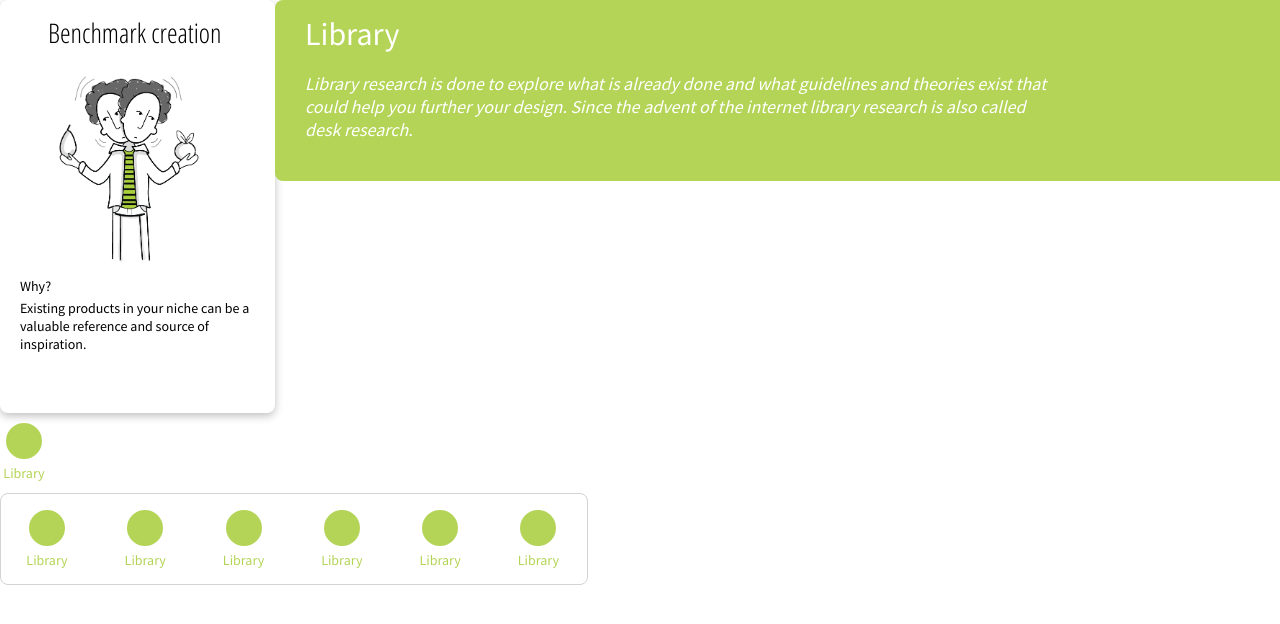
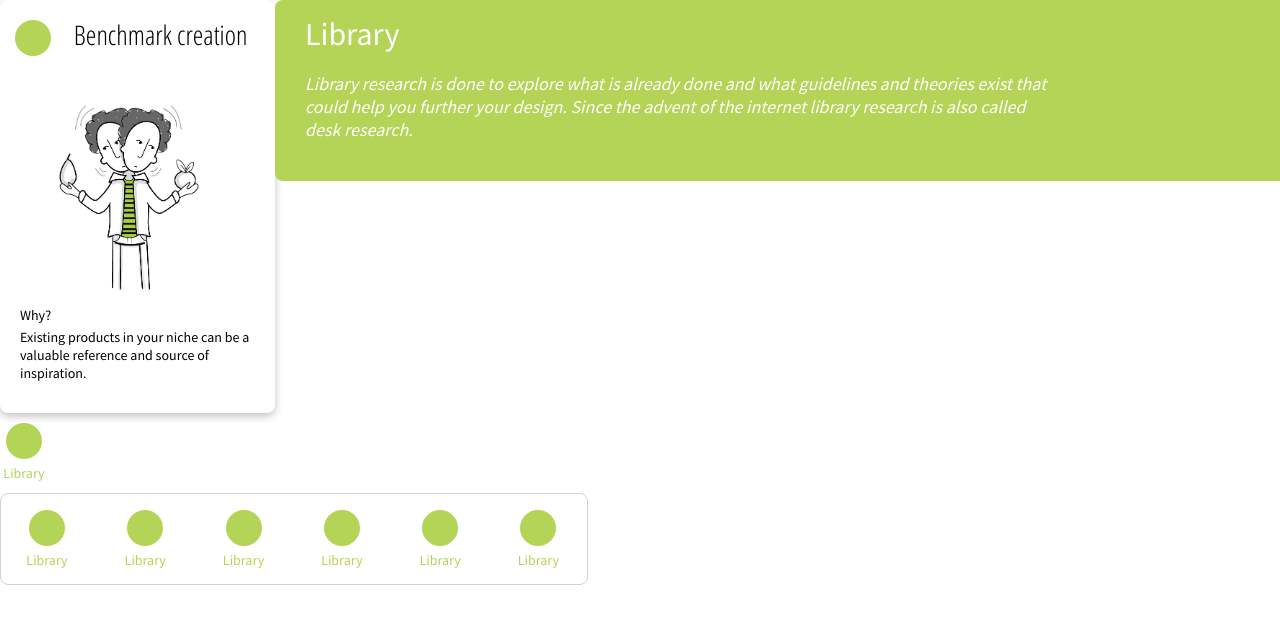
Before and after one commit to cmdmethods/herontwerp2020, a Vue app in the folder Desktop/cmd-methods/: page / in a window 1280 px wide. Shown: the top 624 px of the page. Built offline with nearby package versions, Linux system fonts and the light colour scheme.

Commit message:
Add icon to card

```diff
--- a/Desktop/cmd-methods/src/components/Card.vue
+++ b/Desktop/cmd-methods/src/components/Card.vue
@@ -1,20 +1,31 @@
 <template>
     <div class="card">
-        <h1 class="header-1-card">{{ title }}</h1>
+        <div class="header-card">
+            <category-icon></category-icon>
+            <h1>{{ title }}</h1>
+        </div>
         <div class="image-container">
             <img src="@/assets/lib-benchmark-creation.png" />
         </div>
-        <h2 class="header-2-card">Why?</h2>
+        <h2>Why?</h2>
         <p>{{ text }}</p>
     </div>
 </template>
 
 <script>
+import Icon from '@/components/Icon.vue'
+
 export default {
     name: 'Card',
+    components: { 'category-icon': Icon },
     props: {
         title: String,
         text: String
+    },
+    computed: {
+        categories() {
+            return categories
+        }
     }
 }
 </script>
@@ -28,10 +39,15 @@ export default {
     border-radius: 0.5rem;
 }
 
-.header-1-card {
+.header-card {
+    display: flex;
+    justify-content: space-around;
+}
+
+h1 {
     font-family: var(--font-header-card);
     font-size: 1.6875rem;
-    margin: 0.875rem 1.1875rem 0 3rem;
+    margin: 1rem 1.1875rem 0 0rem;
     font-weight: 300;
     white-space: nowrap;
 }
@@ -48,7 +64,7 @@ img {
     max-height: 100%;
 }
 
-.header-2-card {
+h2 {
     font-family: var(--font-body-card);
     font-size: 0.875rem;
     font-weight: normal;
```
